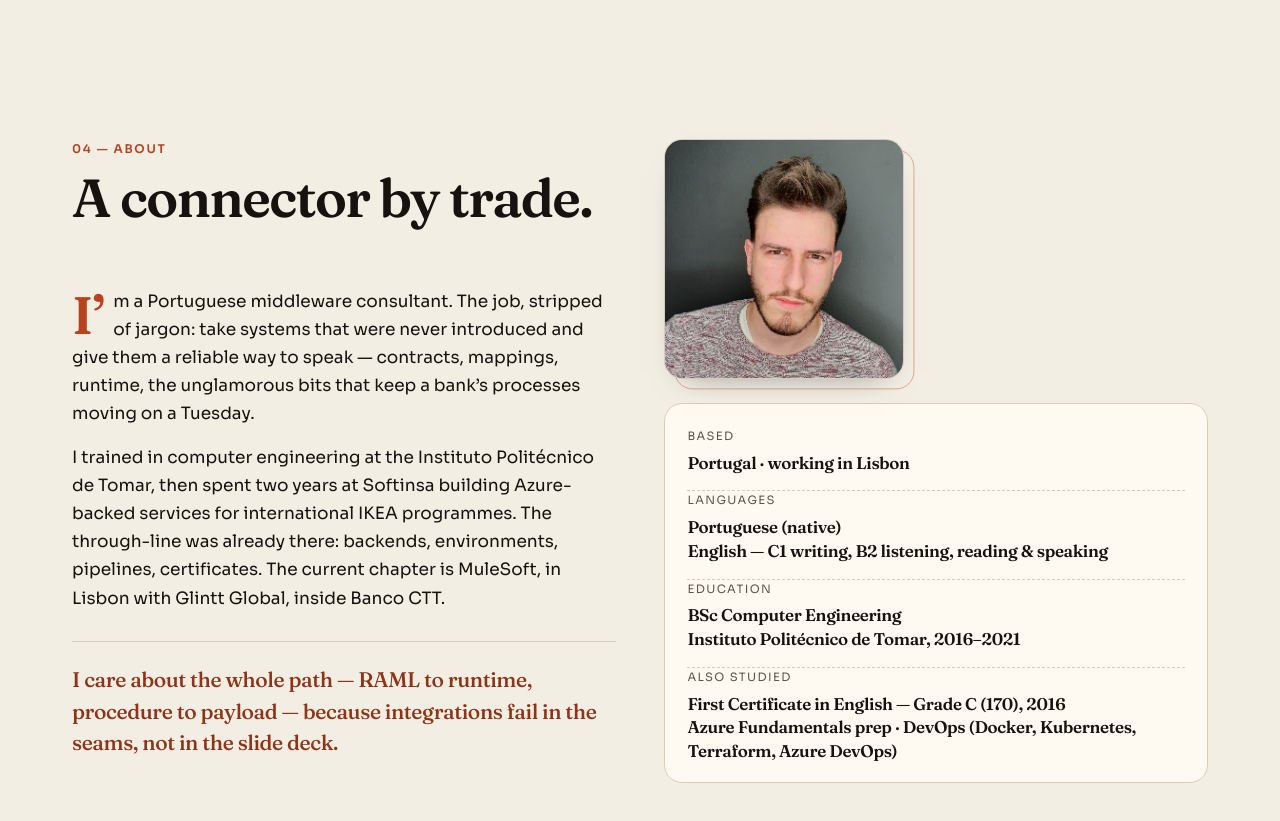
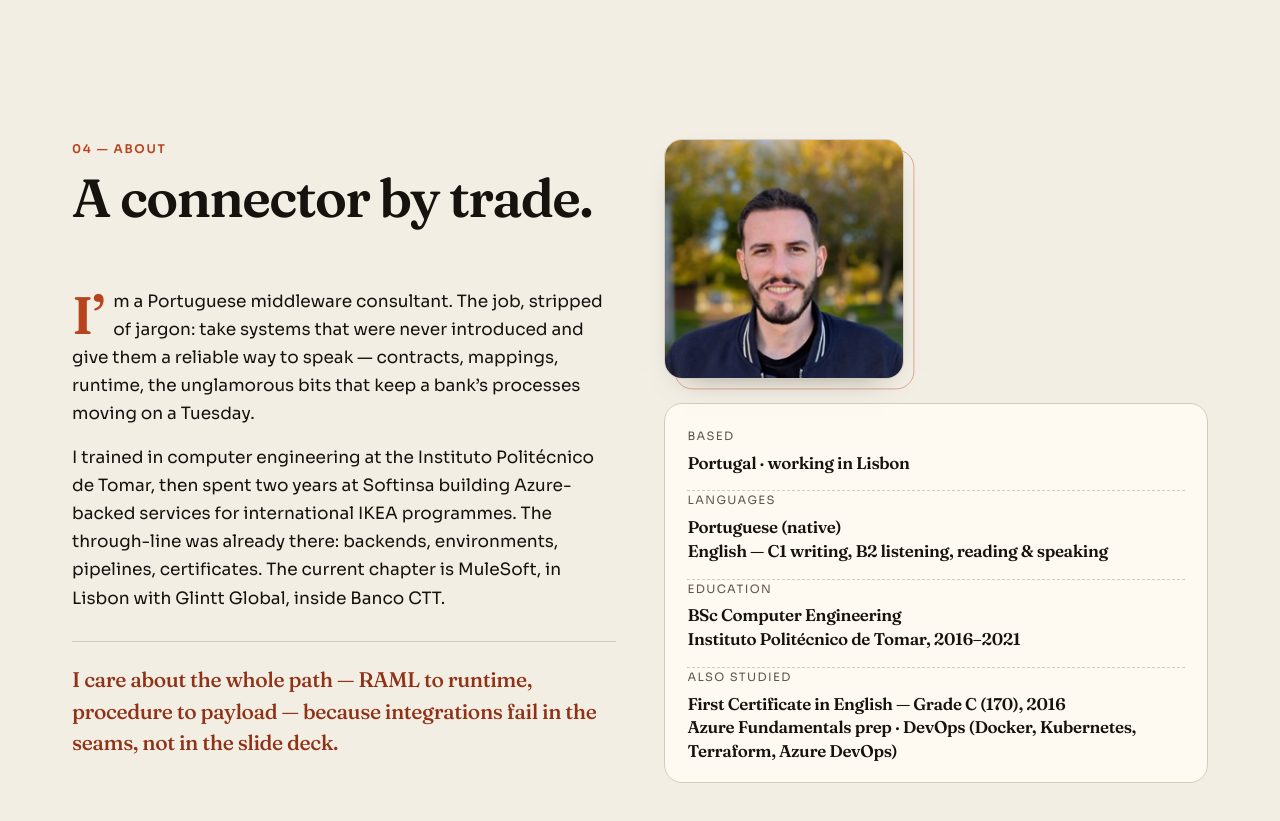
Before and after one commit to LuisBadal0/luisbadalo-portfolio, a website: page index.html in a window 1280 px wide. Shown: the part 3680-4501 px from the top of the page. Drawn offline with Linux system fonts and the light colour scheme.

Commit message:
chore: replace profile photo with resized JPG

```diff
--- a/index.html
+++ b/index.html
@@ -311,7 +311,7 @@ var l = localStorage.getItem("lang");
         </div>
         <div class="about__side reveal">
           <figure class="about__photo-frame">
-            <img class="about__photo" src="assets/img/luis_badalo.png" alt="Portrait of Luís Badalo" data-i18n-attr="alt:about.photoAlt" width="250" height="250" loading="lazy">
+            <img class="about__photo" src="assets/img/luis_badalo.jpg" alt="Portrait of Luís Badalo" data-i18n-attr="alt:about.photoAlt" width="250" height="250" loading="lazy">
           </figure>
           <dl class="about__facts">
           <div>
```
Also changed, not shown: assets/img/luis_badalo.jpg (added), assets/img/luis_badalo.png (deleted).
